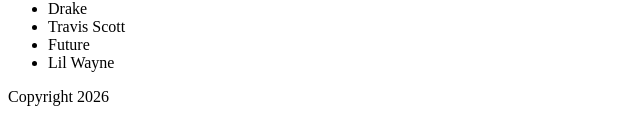
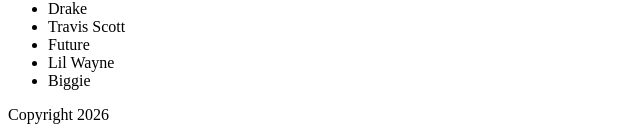
Before and after one commit to SMcGregor199/arapblog, a React (Vite) app: page / in a window 1280 px wide. Shown: the part 673-810 px from the top of the page, without its empty margins (0-640 px from the left). Built offline with nearby package versions, Linux system fonts and the light colour scheme.

Commit message:
add biggie

```diff
--- a/src/App.jsx
+++ b/src/App.jsx
@@ -33,6 +33,7 @@
         <li>Travis Scott</li>
         <li>Future</li>
         <li>Lil Wayne</li>
+        <li>Biggie</li>
       </ul>
     </main>
   )
```
